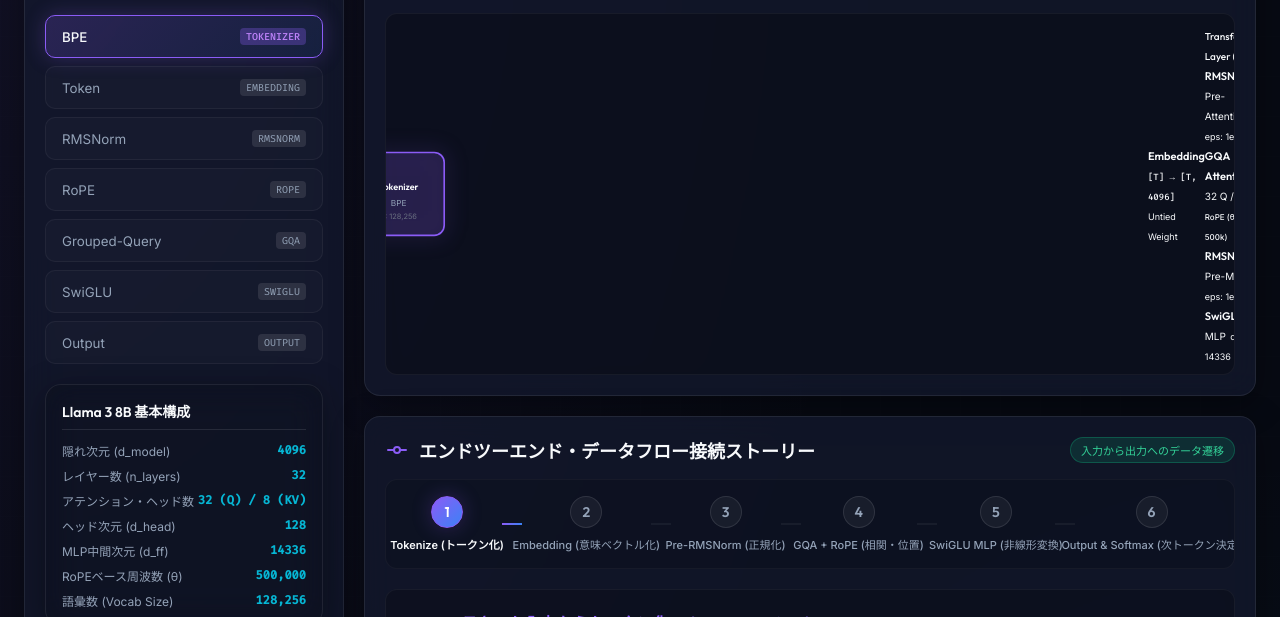
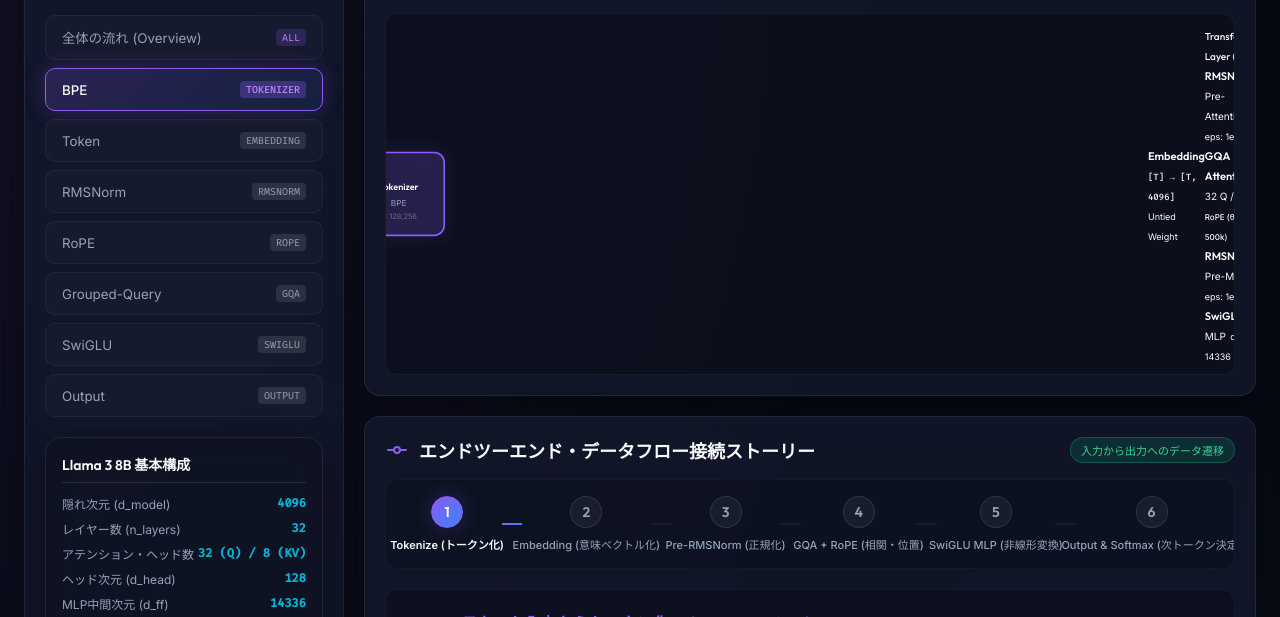
Before and after one commit to doraemon-python/llama3-math-viz, a website built with Vite: page index.html in a window 1280 px wide. Both pictures are taken after a click on the button "BPE TOKENIZER". Shown: the part 164-781 px from the top of the page. Built offline with nearby package versions, Linux system fonts and the light colour scheme.

Commit message:
feat: implement progressive disclosure layout (overview flow only by default, expand details on node click)

```diff
--- a/app.js
+++ b/app.js
@@ -1,7 +1,7 @@
 import { modelComponents, tokenizeText, getMockEmbedding, mockVocabulary, Llama3Config } from './llama3_model.js';
 
 // State management
-let activeNodeId = 'tokenizer';
+let activeNodeId = null;
 
 // Elements
 const moduleNav = document.getElementById('module-nav');
@@ -23,7 +23,7 @@
   initTokenizer();
   initNavigation();
   initSvgInteraction();
-  selectNode(activeNodeId);
+  selectOverview();
   initCopyCode();
   initStoryStepper();
 
@@ -68,6 +68,18 @@
 // 2. Navigation rendering
 function initNavigation() {
   moduleNav.innerHTML = '';
+
+  // Add Overview (Overall Flow) button first
+  const overviewItem = document.createElement('button');
+  overviewItem.className = `nav-item ${activeNodeId === null ? 'active' : ''}`;
+  overviewItem.id = 'nav-overview';
+  overviewItem.innerHTML = `
+    <span>全体の流れ (Overview)</span>
+    <span class="node-badge" style="background: rgba(139, 92, 246, 0.2); color: #c084fc;">ALL</span>
+  `;
+  overviewItem.addEventListener('click', () => selectOverview());
+  moduleNav.appendChild(overviewItem);
+
   Object.keys(modelComponents).forEach((key) => {
     const comp = modelComponents[key];
     const navItem = document.createElement('button');
@@ -80,6 +92,27 @@
     navItem.addEventListener('click', () => selectNode(key));
     moduleNav.appendChild(navItem);
   });
+}
+
+function selectOverview() {
+  activeNodeId = null;
+
+  // Update sidebar active state
+  document.querySelectorAll('.nav-item').forEach(item => {
+    item.classList.remove('active');
+  });
+  const ovNav = document.getElementById('nav-overview');
+  if (ovNav) ovNav.classList.add('active');
+
+  // Remove active class from SVG nodes
+  const svgNodes = pipelineSvg.querySelectorAll('.svg-node');
+  svgNodes.forEach(node => {
+    node.classList.remove('active');
+  });
+
+  // Add overview-mode class to main content
+  const mainContent = document.querySelector('.main-content');
+  if (mainContent) mainContent.classList.add('overview-mode');
 }
 
 // 3. SVG Nodes interaction
@@ -100,6 +133,14 @@
 function selectNode(nodeId) {
   if (!modelComponents[nodeId]) return;
   activeNodeId = nodeId;
+
+  // Remove overview-mode from main content container
+  const mainContent = document.querySelector('.main-content');
+  if (mainContent) mainContent.classList.remove('overview-mode');
+
+  // Remove active class from overview nav item
+  const ovNav = document.getElementById('nav-overview');
+  if (ovNav) ovNav.classList.remove('active');
 
   // Update sidebar active state
   document.querySelectorAll('.nav-item').forEach(item => {
@@ -580,7 +621,7 @@
   // Render the story step content
   renderStoryStep(stepNum);
 
-  // Proactively select the corresponding pipeline block for the user to sync views
+  // Highlight the SVG node, but do not open the details panel (keep in overview mode)
   const stepToNodeMap = {
     1: 'tokenizer',
     2: 'embedding',
@@ -590,8 +631,14 @@
     6: 'output'
   };
   const nodeId = stepToNodeMap[stepNum];
-  if (nodeId && nodeId !== activeNodeId) {
-    selectNode(nodeId);
+
+  const svgNodes = pipelineSvg.querySelectorAll('.svg-node');
+  svgNodes.forEach(node => {
+    node.classList.remove('active');
+  });
+  if (nodeId) {
+    const activeSvgNode = pipelineSvg.getElementById(`node-${nodeId}`);
+    if (activeSvgNode) activeSvgNode.classList.add('active');
   }
 }
 
--- a/index.html
+++ b/index.html
@@ -67,7 +67,7 @@
       </aside>
 
       <!-- Main Visualizer Area -->
-      <main class="main-content">
+      <main class="main-content overview-mode">
         <!-- SVG Pipeline Visualizer -->
         <div class="visualizer-card glass-card">
           <div class="card-header">
--- a/style.css
+++ b/style.css
@@ -1065,3 +1065,9 @@
     grid-template-columns: 1fr; /* Stack meta back to 1 col on extremely narrow viewports */
   }
 }
+
+/* Overview Mode - Progressive Disclosure */
+.main-content.overview-mode .details-grid,
+.main-content.overview-mode .interactive-grid {
+  display: none !important;
+}
```
